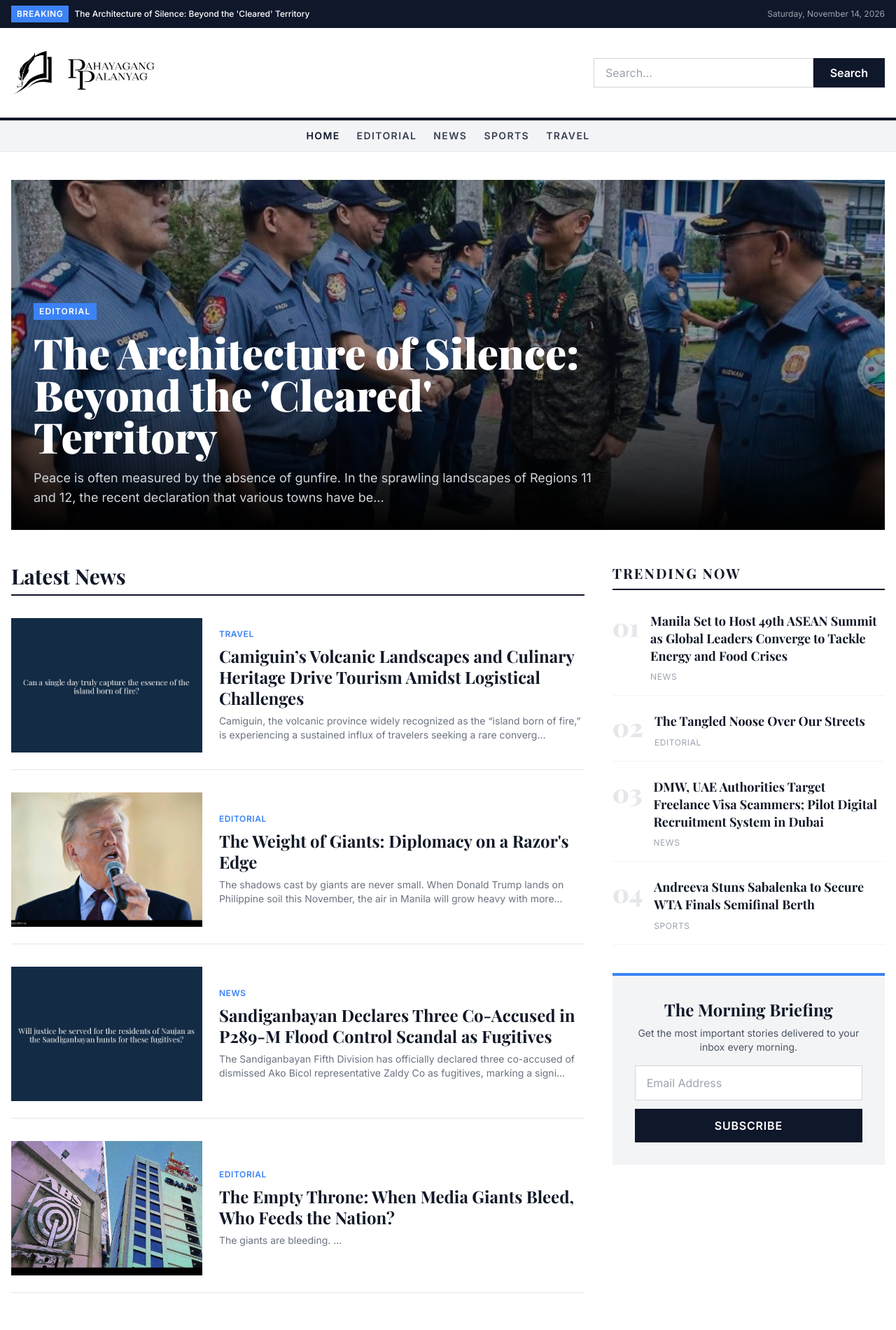
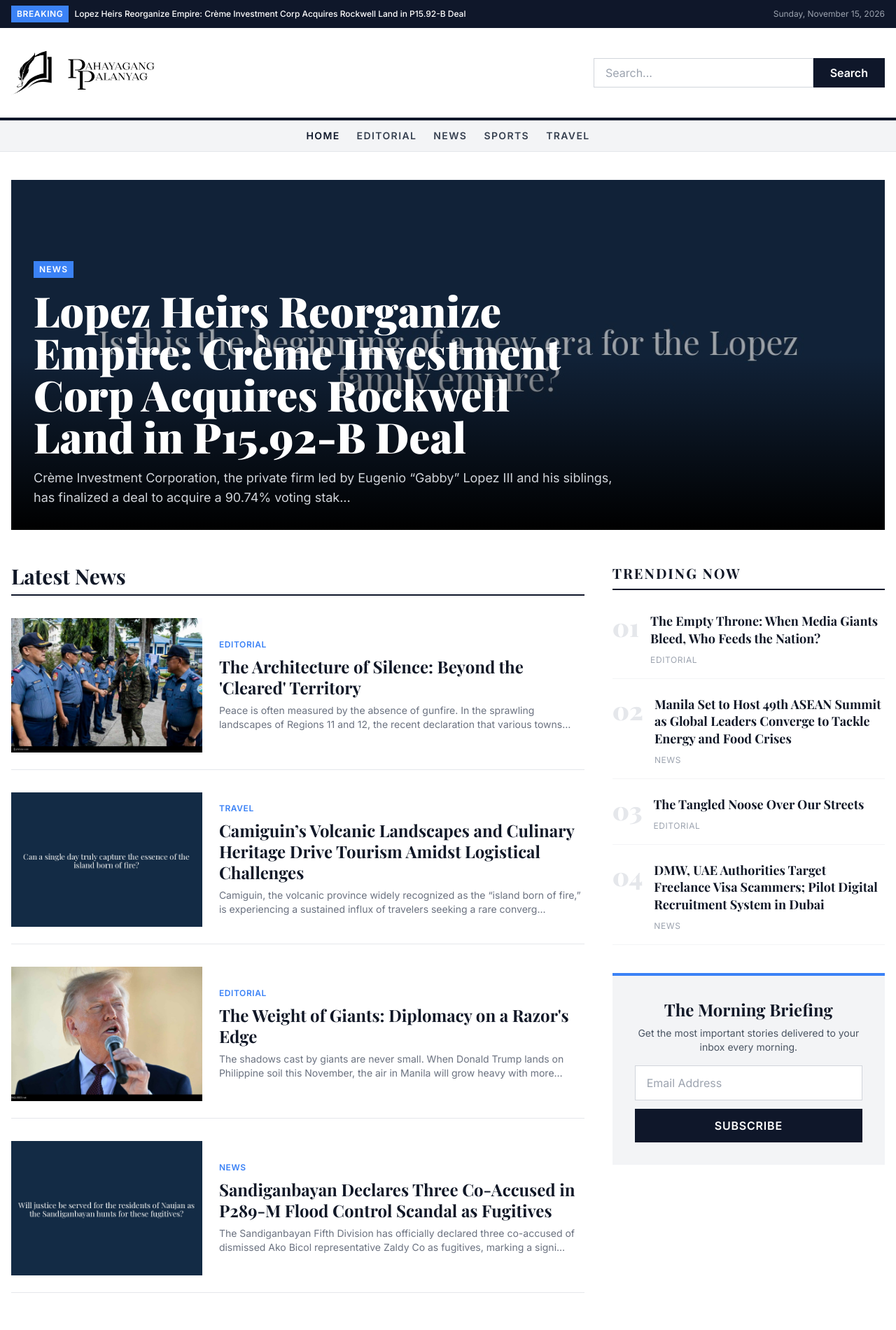
Before and after one commit to ginuhit/PahayagangPalanyag, a plain HTML site: page website/index.html in a window 1280 px wide. Shown: the top 1900 px of the page at 70% size. Drawn offline with nearby package versions, Linux system fonts and the light colour scheme.

Commit message:
Publish: Lopez Heirs Reorganize Empire:

```diff
--- a/website/index.html
+++ b/website/index.html
@@ -24,10 +24,10 @@
         <div class="container mx-auto px-4 flex justify-between items-center">
             <div class="flex items-center gap-2">
                 <span class="bg-accent px-2 py-1 font-bold uppercase tracking-wider">Breaking</span>
-                <span class="font-medium">The Architecture of Silence: Beyond the &#x27;Cleared&#x27; Territory</span>
+                <span class="font-medium">Lopez Heirs Reorganize Empire: Crème Investment Corp Acquires Rockwell Land in P15.92-B Deal</span>
             </div>
             <div class="hidden md:block text-gray-400">
-                Saturday, November 14, 2026
+                Sunday, November 15, 2026
             </div>
         </div>
     </div>
@@ -59,12 +59,12 @@
     <main class="container mx-auto px-4 py-10">
 
     <div class="relative bg-gray-900 text-white overflow-hidden group h-[500px]">
-        <img src="articles/editorial/the-architecture-of-silence-beyond-the-cleared-territory.jpg" alt="Hero" class="absolute inset-0 w-full h-full object-cover opacity-60 group-hover:scale-105 transition duration-700">
+        <img src="articles/news/lopez-heirs-reorganize-empire-cr-me-investment-corp-acquires-rockwell-land-in-p15-92-b-deal.jpg" alt="Hero" class="absolute inset-0 w-full h-full object-cover opacity-60 group-hover:scale-105 transition duration-700">
         <div class="absolute inset-0 bg-gradient-to-t from-black via-transparent to-transparent"></div>
         <div class="absolute bottom-0 left-0 p-8 w-full max-w-4xl">
-            <span class="bg-accent text-white text-xs font-bold px-2 py-1 uppercase tracking-widest mb-4 inline-block">Editorial</span>
-            <a href="articles/editorial/the-architecture-of-silence-beyond-the-cleared-territory.html"><h1 class="font-serif text-4xl md:text-6xl font-black leading-tight hover:text-gray-300 transition mb-4">The Architecture of Silence: Beyond the &#x27;Cleared&#x27; Territory</h1></a>
-            <p class="text-gray-300 text-lg line-clamp-2 hidden md:block">Peace is often measured by the absence of gunfire. In the sprawling landscapes of Regions 11 and 12, the recent declaration that various towns have be...</p>
+            <span class="bg-accent text-white text-xs font-bold px-2 py-1 uppercase tracking-widest mb-4 inline-block">News</span>
+            <a href="articles/news/lopez-heirs-reorganize-empire-cr-me-investment-corp-acquires-rockwell-land-in-p15-92-b-deal.html"><h1 class="font-serif text-4xl md:text-6xl font-black leading-tight hover:text-gray-300 transition mb-4">Lopez Heirs Reorganize Empire: Crème Investment Corp Acquires Rockwell Land in P15.92-B Deal</h1></a>
+            <p class="text-gray-300 text-lg line-clamp-2 hidden md:block">Crème Investment Corporation, the private firm led by Eugenio “Gabby” Lopez III and his siblings, has finalized a deal to acquire a 90.74% voting stak...</p>
         </div>
     </div>
 
@@ -76,6 +76,16 @@
                 </div>
                 <div class="space-y-8">
 
+        <div class="flex flex-col md:flex-row gap-6 border-b border-gray-200 pb-6">
+            <div class="w-full md:w-1/3 shrink-0">
+                <a href="articles/editorial/the-architecture-of-silence-beyond-the-cleared-territory.html"><img src="articles/editorial/the-architecture-of-silence-beyond-the-cleared-territory.jpg" class="w-full h-48 object-cover hover:opacity-80 transition"></a>
+            </div>
+            <div class="flex flex-col justify-center">
+                <span class="text-xs font-bold text-accent uppercase tracking-wider mb-2">Editorial</span>
+                <a href="articles/editorial/the-architecture-of-silence-beyond-the-cleared-territory.html"><h3 class="font-serif text-2xl font-bold leading-tight hover:text-accent transition mb-2">The Architecture of Silence: Beyond the &#x27;Cleared&#x27; Territory</h3></a>
+                <p class="text-gray-500 text-sm line-clamp-2">Peace is often measured by the absence of gunfire. In the sprawling landscapes of Regions 11 and 12, the recent declaration that various towns have be...</p>
+            </div>
+        </div>
         <div class="flex flex-col md:flex-row gap-6 border-b border-gray-200 pb-6">
             <div class="w-full md:w-1/3 shrink-0">
                 <a href="articles/travel/camiguin-s-volcanic-landscapes-and-culinary-heritage-drive-tourism-amidst-logistical-challenges.html"><img src="articles/travel/camiguin-s-volcanic-landscapes-and-culinary-heritage-drive-tourism-amidst-logistical-challenges.jpg" class="w-full h-48 object-cover hover:opacity-80 transition"></a>
@@ -106,17 +116,6 @@
                 <p class="text-gray-500 text-sm line-clamp-2">The Sandiganbayan Fifth Division has officially declared three co-accused of dismissed Ako Bicol representative Zaldy Co as fugitives, marking a signi...</p>
             </div>
         </div>
-        <div class="flex flex-col md:flex-row gap-6 border-b border-gray-200 pb-6">
-            <div class="w-full md:w-1/3 shrink-0">
-                <a href="articles/editorial/the-empty-throne-when-media-giants-bleed-who-feeds-the-nation.html"><img src="articles/editorial/the-empty-throne-when-media-giants-bleed-who-feeds-the-nation.jpg" class="w-full h-48 object-cover hover:opacity-80 transition"></a>
-            </div>
-            <div class="flex flex-col justify-center">
-                <span class="text-xs font-bold text-accent uppercase tracking-wider mb-2">Editorial</span>
-                <a href="articles/editorial/the-empty-throne-when-media-giants-bleed-who-feeds-the-nation.html"><h3 class="font-serif text-2xl font-bold leading-tight hover:text-accent transition mb-2">The Empty Throne: When Media Giants Bleed, Who Feeds the Nation?</h3></a>
-                <p class="text-gray-500 text-sm line-clamp-2">The giants are bleeding.
-...</p>
-            </div>
-        </div>
                 </div>
             </div>
 
@@ -130,29 +129,29 @@
         <div class="flex gap-4 items-start mb-6 border-b border-gray-100 pb-4">
             <span class="text-4xl font-serif text-gray-200 font-black">01</span>
             <div>
+                <a href="articles/editorial/the-empty-throne-when-media-giants-bleed-who-feeds-the-nation.html" class="font-bold font-serif text-lg leading-snug hover:text-accent transition block mb-1">The Empty Throne: When Media Giants Bleed, Who Feeds the Nation?</a>
+                <span class="text-xs text-gray-400 uppercase tracking-wider">Editorial</span>
+            </div>
+        </div>
+        <div class="flex gap-4 items-start mb-6 border-b border-gray-100 pb-4">
+            <span class="text-4xl font-serif text-gray-200 font-black">02</span>
+            <div>
                 <a href="articles/news/manila-set-to-host-49th-asean-summit-as-global-leaders-converge-to-tackle-energy-and-food-crises.html" class="font-bold font-serif text-lg leading-snug hover:text-accent transition block mb-1">Manila Set to Host 49th ASEAN Summit as Global Leaders Converge to Tackle Energy and Food Crises</a>
                 <span class="text-xs text-gray-400 uppercase tracking-wider">News</span>
             </div>
         </div>
         <div class="flex gap-4 items-start mb-6 border-b border-gray-100 pb-4">
-            <span class="text-4xl font-serif text-gray-200 font-black">02</span>
+            <span class="text-4xl font-serif text-gray-200 font-black">03</span>
             <div>
                 <a href="articles/editorial/the-tangled-noose-over-our-streets.html" class="font-bold font-serif text-lg leading-snug hover:text-accent transition block mb-1">The Tangled Noose Over Our Streets</a>
                 <span class="text-xs text-gray-400 uppercase tracking-wider">Editorial</span>
             </div>
         </div>
         <div class="flex gap-4 items-start mb-6 border-b border-gray-100 pb-4">
-            <span class="text-4xl font-serif text-gray-200 font-black">03</span>
+            <span class="text-4xl font-serif text-gray-200 font-black">04</span>
             <div>
                 <a href="articles/news/dmw-uae-authorities-target-freelance-visa-scammers-pilot-digital-recruitment-system-in-dubai.html" class="font-bold font-serif text-lg leading-snug hover:text-accent transition block mb-1">DMW, UAE Authorities Target Freelance Visa Scammers; Pilot Digital Recruitment System in Dubai</a>
                 <span class="text-xs text-gray-400 uppercase tracking-wider">News</span>
-            </div>
-        </div>
-        <div class="flex gap-4 items-start mb-6 border-b border-gray-100 pb-4">
-            <span class="text-4xl font-serif text-gray-200 font-black">04</span>
-            <div>
-                <a href="articles/sports/andreeva-stuns-sabalenka-to-secure-wta-finals-semifinal-berth.html" class="font-bold font-serif text-lg leading-snug hover:text-accent transition block mb-1">Andreeva Stuns Sabalenka to Secure WTA Finals Semifinal Berth</a>
-                <span class="text-xs text-gray-400 uppercase tracking-wider">Sports</span>
             </div>
         </div>
 
```
Also changed, not shown: website/articles/news/lopez-heirs-reorganize-empire-cr-me-investment-corp-acquires-rockwell-land-in-p15-92-b-deal.html (added, +79 -0 lines), website/articles/news/lopez-heirs-reorganize-empire-cr-me-investment-corp-acquires-rockwell-land-in-p15-92-b-deal.jpg (added).
